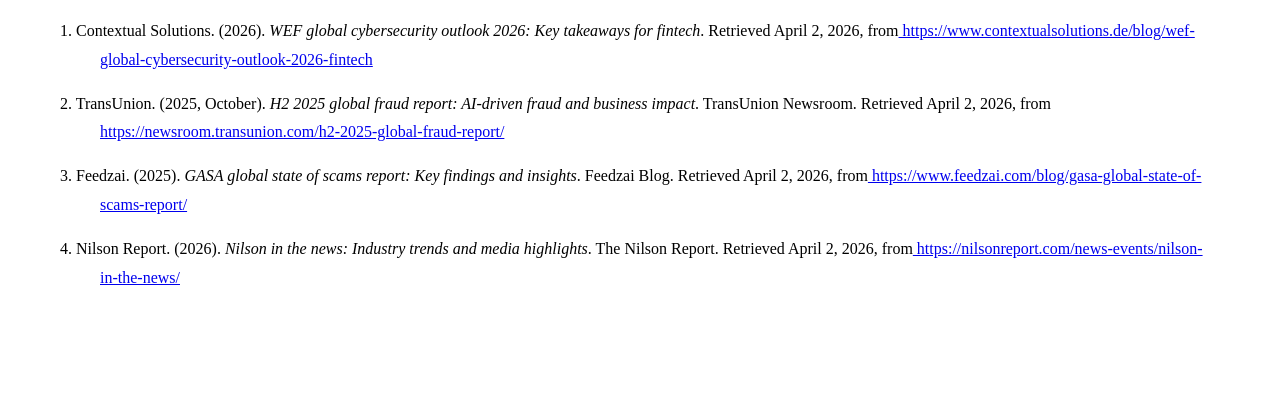
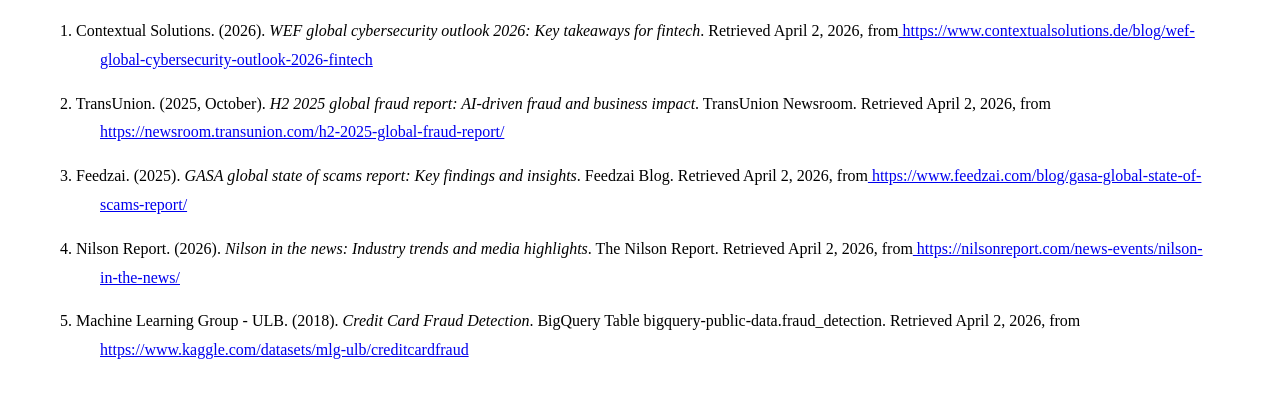
Before and after one commit to RobertTheMenaceDennis16/references, a plain HTML site: page index.html in a window 1280 px wide. Shown: the part 257-654 px from the top of the page. Drawn offline with Linux system fonts and the light colour scheme.

Commit message:
source added

```diff
--- a/index.html
+++ b/index.html
@@ -54,5 +54,9 @@
         4. Nilson Report. (2026). <i>Nilson in the news: Industry trends and media highlights</i>. The Nilson Report. Retrieved April 2, 2026, from<a href="https://nilsonreport.com/news-events/nilson-in-the-news/" target="_blank"> https://nilsonreport.com/news-events/nilson-in-the-news/</a>
     </div>
 
+    <div class="reference">
+        5. Machine Learning Group - ULB. (2018). <i>Credit Card Fraud Detection</i>. BigQuery Table bigquery-public-data.fraud_detection. Retrieved April 2, 2026, from<a href="https://www.kaggle.com/datasets/mlg-ulb/creditcardfraud" target="_blank"> https://www.kaggle.com/datasets/mlg-ulb/creditcardfraud</a>
+    </div>
+
 </body>
 </html>
```
